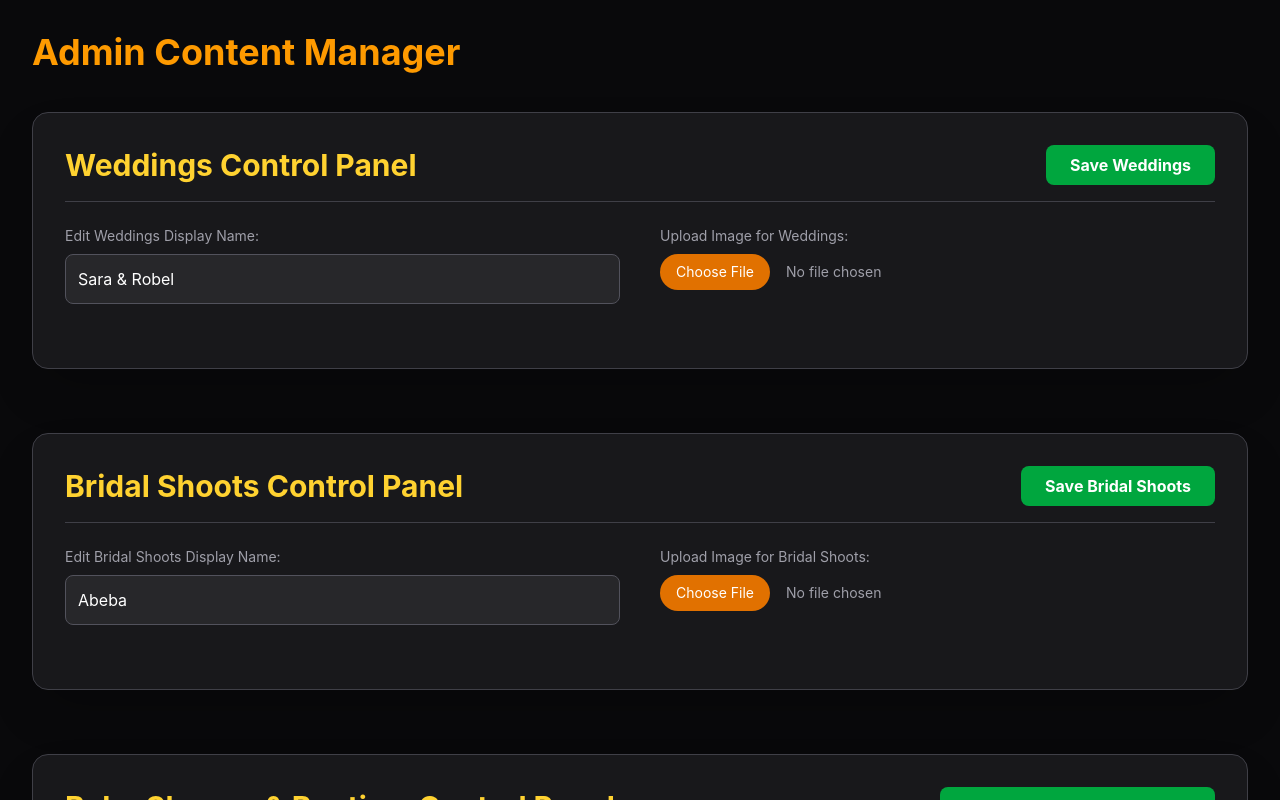
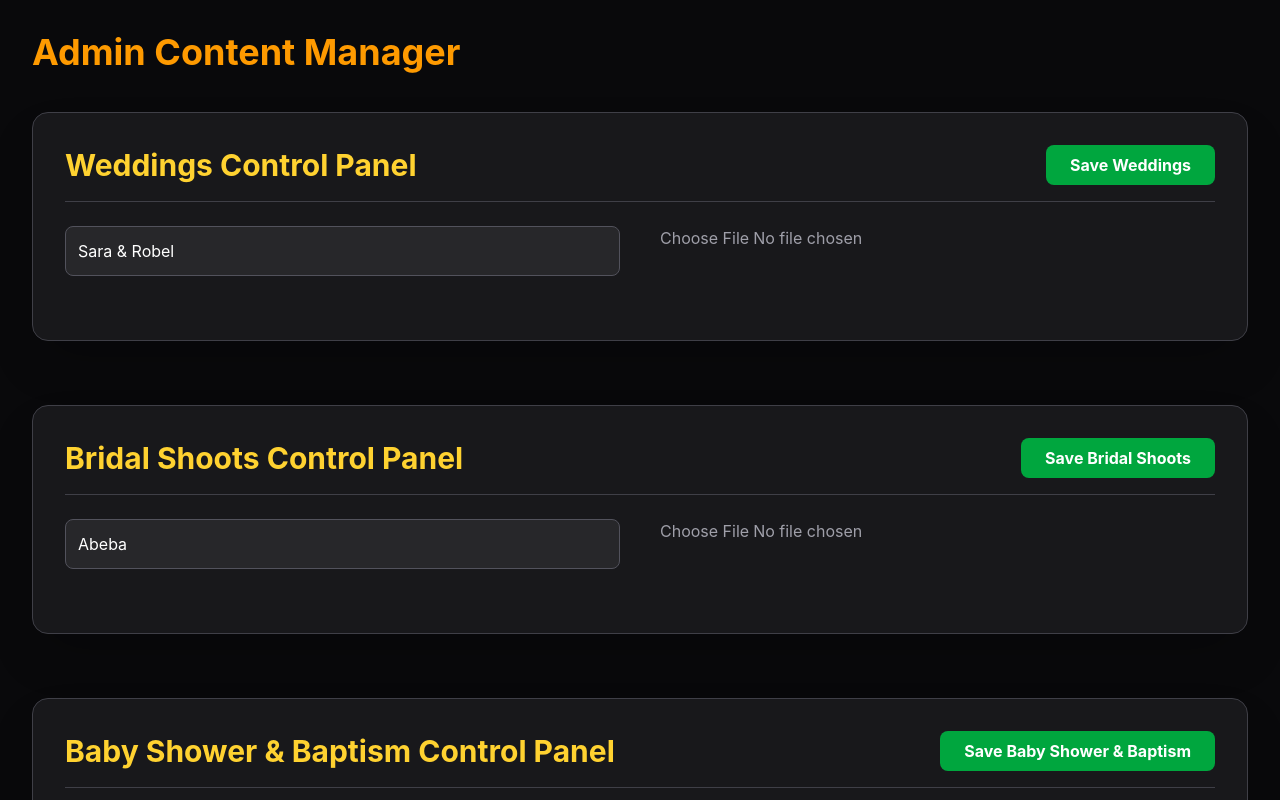
Before and after one commit to petroshambir/film-production-portfolio, a React (Vite) app in the folder client/: page /admin-panel in a window 1280 px wide. Shown: the top 800 px of the page. Built offline with nearby package versions, Linux system fonts and the light colour scheme.

Commit message:
fix adminpanel

```diff
--- a/client/src/components/AdminDashboard.jsx
+++ b/client/src/components/AdminDashboard.jsx
@@ -401,100 +401,206 @@
 // export default AdminDashboard;
 
 
+// import React, { useState } from 'react';
+
+// function AdminDashboard() {
+//   const [sections, setSections] = useState(() => {
+//     const saved = localStorage.getItem('portfolioData');
+//     return saved ? JSON.parse(saved) : [
+//       { id: 1, title: 'Weddings', names: 'Sara & Robel', images: [] },
+//       { id: 2, title: 'Bridal Shoots', names: 'Abeba', images: [] },
+//       { id: 3, title: 'Baby Shower & Baptism', names: 'John & Sarah', images: [] }
+//     ];
+//   });
+
+//   // ነፍሲ ወከፍ ክፍሊ ብፍሉይ ንምዕቃብ (Manual Save)
+//   const handleSave = (id) => {
+//     localStorage.setItem('portfolioData', JSON.stringify(sections));
+//     alert(`${sections.find(s => s.id === id).title} ብሰላም ተዓቂቡ ኣሎ!`);
+//   };
+
+//   const updateSection = (id, field, value) => {
+//     setSections(prev => prev.map(s => s.id === id ? { ...s, [field]: value } : s));
+//   };
+
+//   const handleImageUpload = (id, event) => {
+//     const file = event.target.files[0];
+//     if (file) {
+//       const reader = new FileReader();
+//       reader.onloadend = () => {
+//         setSections(prev => prev.map(s =>
+//           s.id === id ? { ...s, images: [...s.images, reader.result] } : s
+//         ));
+//       };
+//       reader.readAsDataURL(file);
+//     }
+//   };
+
+//   const deleteImage = (sectionId, imgIndex) => {
+//     setSections(prev => prev.map(s =>
+//       s.id === sectionId ? { ...s, images: s.images.filter((_, i) => i !== imgIndex) } : s
+//     ));
+//   };
+
+//   return (
+//     <div className="p-8 bg-zinc-950 min-h-screen text-white">
+//       <h1 className="text-4xl font-bold mb-10 text-amber-500">Admin Content Manager</h1>
+
+//       {sections.map(section => (
+//         <div key={section.id} className="mb-16 p-8 border border-zinc-700 rounded-2xl bg-zinc-900 shadow-2xl">
+//           <div className="flex justify-between items-center mb-6 border-b border-zinc-700 pb-4">
+//             <h2 className="text-3xl font-bold text-amber-300">{section.title} Control Panel</h2>
+//             {/* ሰቭ መግበሪ ቁልፊ */}
+//             <button
+//               onClick={() => handleSave(section.id)}
+//               className="bg-green-600 hover:bg-green-700 text-white px-6 py-2 rounded-lg font-bold transition-all"
+//             >
+//               Save {section.title}
+//             </button>
+//           </div>
+
+//           <div className="grid md:grid-cols-2 gap-10">
+//             <div>
+//               <label className="block text-sm text-zinc-400 mb-2">Edit {section.title} Display Name:</label>
+//               <input
+//                 type="text"
+//                 value={section.names}
+//                 onChange={(e) => updateSection(section.id, 'names', e.target.value)}
+//                 className="bg-zinc-800 border border-zinc-600 p-3 rounded-lg w-full outline-none focus:border-amber-500"
+//               />
+//             </div>
+
+//             <div>
+//               <label className="block text-sm text-zinc-400 mb-2">Upload Image for {section.title}:</label>
+//               <input
+//                 type="file"
+//                 onChange={(e) => handleImageUpload(section.id, e)}
+//                 className="block w-full text-sm text-zinc-400 file:mr-4 file:py-2 file:px-4 file:rounded-full file:border-0 file:bg-amber-600 file:text-white cursor-pointer"
+//               />
+//             </div>
+//           </div>
+
+//           <div className="mt-8 grid grid-cols-2 md:grid-cols-6 gap-4">
+//             {section.images.map((img, index) => (
+//               <div key={index} className="relative group border border-zinc-700 rounded-lg overflow-hidden h-32">
+//                 <img src={img} alt="portfolio" className="w-full h-full object-cover" />
+//                 <button
+//                   onClick={() => deleteImage(section.id, index)}
+//                   className="absolute top-2 right-2 bg-red-600 rounded-full w-6 h-6 flex items-center justify-center hover:bg-red-700"
+//                 >
+//                   &times;
+//                 </button>
+//               </div>
+//             ))}
+//           </div>
+//         </div>
+//       ))}
+//     </div>
+//   );
+// }
+
+// export default AdminDashboard;
+
 import React, { useState } from 'react';
 
 function AdminDashboard() {
-  const [sections, setSections] = useState(() => {
-    const saved = localStorage.getItem('portfolioData');
-    return saved ? JSON.parse(saved) : [
-      { id: 1, title: 'Weddings', names: 'Sara & Robel', images: [] },
-      { id: 2, title: 'Bridal Shoots', names: 'Abeba', images: [] },
-      { id: 3, title: 'Baby Shower & Baptism', names: 'John & Sarah', images: [] }
+  // ነፍሲ ወከፍ ክፍሊ ናቱ ፍሉይ 'key' ከም ዘለዎ ጌርና ንጽዕኖ
+  const sectionsConfig = [
+    { id: 1, title: 'Weddings', storageKey: 'portfolio_weddings' },
+    { id: 2, title: 'Bridal Shoots', storageKey: 'portfolio_bridal' },
+    { id: 3, title: 'Baby Shower & Baptism', storageKey: 'portfolio_babyshower' }
   ];
-  });
 
-  // ነፍሲ ወከፍ ክፍሊ ብፍሉይ ንምዕቃብ (Manual Save)
-  const handleSave = (id) => {
-    localStorage.setItem('portfolioData', JSON.stringify(sections));
-    alert(`${sections.find(s => s.id === id).title} ብሰላም ተዓቂቡ ኣሎ!`);
+  // ነፍሲ ወከፍ ክፍሊ ካብ localStorage ናቱ ዳታ ይወስድ
+  const getInitialData = (key, defaultName) => {
+    const saved = localStorage.getItem(key);
+    return saved ? JSON.parse(saved) : { names: defaultName, images: [] };
   };
 
-  const updateSection = (id, field, value) => {
-    setSections(prev => prev.map(s => s.id === id ? { ...s, [field]: value } : s));
-  };
+  const [wedding, setWedding] = useState(() => getInitialData('portfolio_weddings', 'Sara & Robel'));
+  const [bridal, setBridal] = useState(() => getInitialData('portfolio_bridal', 'Abeba'));
+  const [baby, setBaby] = useState(() => getInitialData('portfolio_babyshower', 'John & Sarah'));
 
-  const handleImageUpload = (id, event) => {
-    const file = event.target.files[0];
-    if (file) {
-      const reader = new FileReader();
-      reader.onloadend = () => {
-        setSections(prev => prev.map(s =>
-          s.id === id ? { ...s, images: [...s.images, reader.result] } : s
-        ));
-      };
-      reader.readAsDataURL(file);
-    }
-  };
-
-  const deleteImage = (sectionId, imgIndex) => {
-    setSections(prev => prev.map(s =>
-      s.id === sectionId ? { ...s, images: s.images.filter((_, i) => i !== imgIndex) } : s
-    ));
+  // ነፍሲ ወከፍ ክፍሊ ብፍሉይ ዝዕቅብ
+  const handleSave = (key, data) => {
+    localStorage.setItem(key, JSON.stringify(data));
+    alert("ተዓቂቡ ኣሎ!");
   };
 
   return (
     <div className="p-8 bg-zinc-950 min-h-screen text-white">
       <h1 className="text-4xl font-bold mb-10 text-amber-500">Admin Content Manager</h1>
 
-      {sections.map(section => (
-        <div key={section.id} className="mb-16 p-8 border border-zinc-700 rounded-2xl bg-zinc-900 shadow-2xl">
+      {/* Wedding Control */}
+      <SectionRenderer
+        title="Weddings"
+        data={wedding}
+        setData={setWedding}
+        onSave={() => handleSave('portfolio_weddings', wedding)}
+      />
+
+      {/* Bridal Control */}
+      <SectionRenderer
+        title="Bridal Shoots"
+        data={bridal}
+        setData={setBridal}
+        onSave={() => handleSave('portfolio_bridal', bridal)}
+      />
+
+      {/* Baby Shower Control */}
+      <SectionRenderer
+        title="Baby Shower & Baptism"
+        data={baby}
+        setData={setBaby}
+        onSave={() => handleSave('portfolio_babyshower', baby)}
+      />
+    </div>
+  );
+}
+
+// እዚ እቲ ንነፍሲ ወከፍ ክፍሊ ዝሰርሕ ሰልኪ (Renderer) እዩ
+function SectionRenderer({ title, data, setData, onSave }) {
+  const handleImageUpload = (event) => {
+    const file = event.target.files[0];
+    if (file) {
+      const reader = new FileReader();
+      reader.onloadend = () => {
+        setData(prev => ({ ...prev, images: [...prev.images, reader.result] }));
+      };
+      reader.readAsDataURL(file);
+    }
+  };
+
+  const deleteImage = (imgIndex) => {
+    setData(prev => ({ ...prev, images: prev.images.filter((_, i) => i !== imgIndex) }));
+  };
+
+  return (
+    <div className="mb-16 p-8 border border-zinc-700 rounded-2xl bg-zinc-900 shadow-2xl">
       <div className="flex justify-between items-center mb-6 border-b border-zinc-700 pb-4">
-            <h2 className="text-3xl font-bold text-amber-300">{section.title} Control Panel</h2>
-            {/* ሰቭ መግበሪ ቁልፊ */}
-            <button
-              onClick={() => handleSave(section.id)}
-              className="bg-green-600 hover:bg-green-700 text-white px-6 py-2 rounded-lg font-bold transition-all"
-            >
-              Save {section.title}
+        <h2 className="text-3xl font-bold text-amber-300">{title} Control Panel</h2>
+        <button onClick={onSave} className="bg-green-600 hover:bg-green-700 text-white px-6 py-2 rounded-lg font-bold">
+          Save {title}
         </button>
       </div>
 
       <div className="grid md:grid-cols-2 gap-10">
-            <div>
-              <label className="block text-sm text-zinc-400 mb-2">Edit {section.title} Display Name:</label>
         <input
-                type="text"
-                value={section.names}
-                onChange={(e) => updateSection(section.id, 'names', e.target.value)}
-                className="bg-zinc-800 border border-zinc-600 p-3 rounded-lg w-full outline-none focus:border-amber-500"
+          type="text" value={data.names}
+          onChange={(e) => setData(prev => ({ ...prev, names: e.target.value }))}
+          className="bg-zinc-800 border border-zinc-600 p-3 rounded-lg w-full"
         />
-            </div>
-
-            <div>
-              <label className="block text-sm text-zinc-400 mb-2">Upload Image for {section.title}:</label>
-              <input
-                type="file"
-                onChange={(e) => handleImageUpload(section.id, e)}
-                className="block w-full text-sm text-zinc-400 file:mr-4 file:py-2 file:px-4 file:rounded-full file:border-0 file:bg-amber-600 file:text-white cursor-pointer"
-              />
-            </div>
+        <input type="file" onChange={handleImageUpload} className="text-zinc-400" />
       </div>
 
       <div className="mt-8 grid grid-cols-2 md:grid-cols-6 gap-4">
-            {section.images.map((img, index) => (
-              <div key={index} className="relative group border border-zinc-700 rounded-lg overflow-hidden h-32">
-                <img src={img} alt="portfolio" className="w-full h-full object-cover" />
-                <button
-                  onClick={() => deleteImage(section.id, index)}
-                  className="absolute top-2 right-2 bg-red-600 rounded-full w-6 h-6 flex items-center justify-center hover:bg-red-700"
-                >
-                  &times;
-                </button>
+        {data.images.map((img, index) => (
+          <div key={index} className="relative h-32 border border-zinc-700 rounded-lg overflow-hidden">
+            <img src={img} className="w-full h-full object-cover" />
+            <button onClick={() => deleteImage(index)} className="absolute top-0 right-0 bg-red-600 px-2">&times;</button>
           </div>
         ))}
       </div>
-        </div>
-      ))}
     </div>
   );
 }
```
Lines whose indentation alone changed are shown as unchanged.
